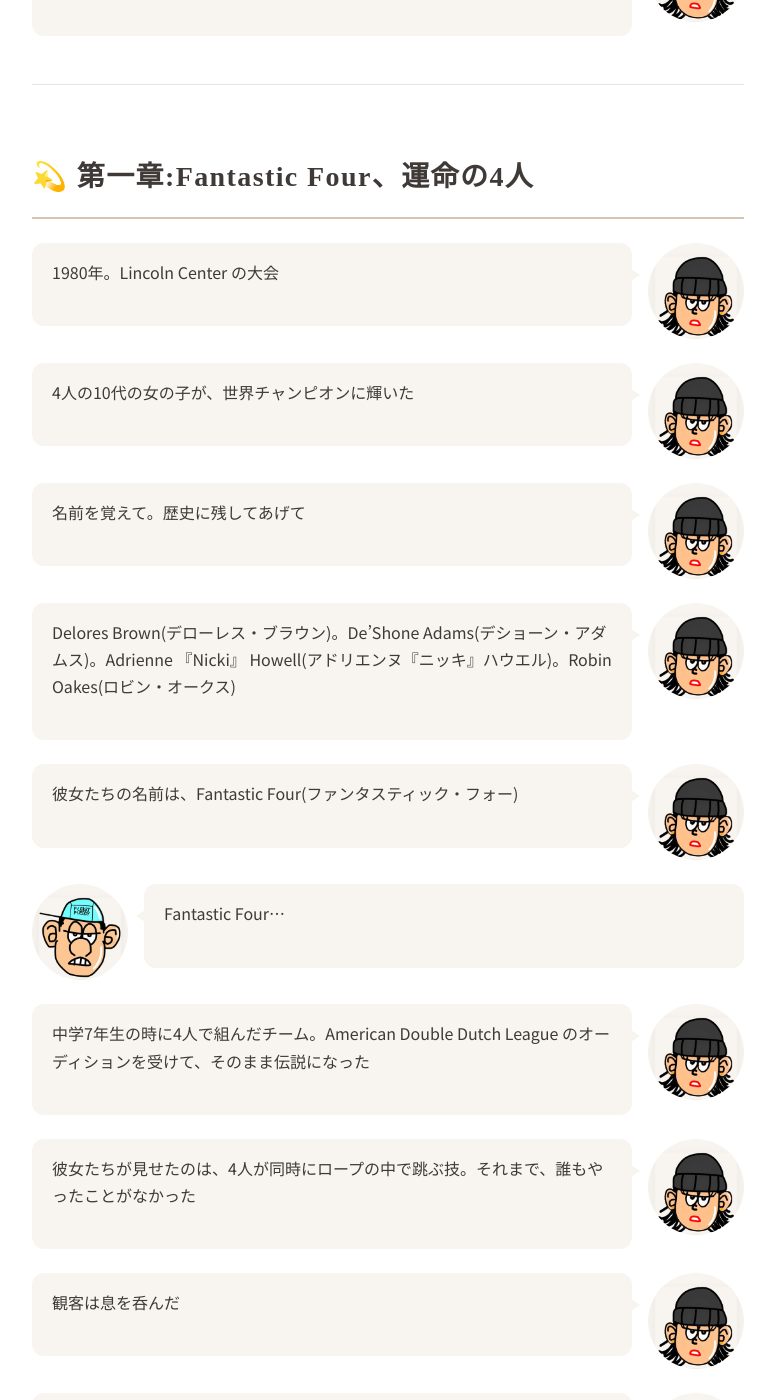
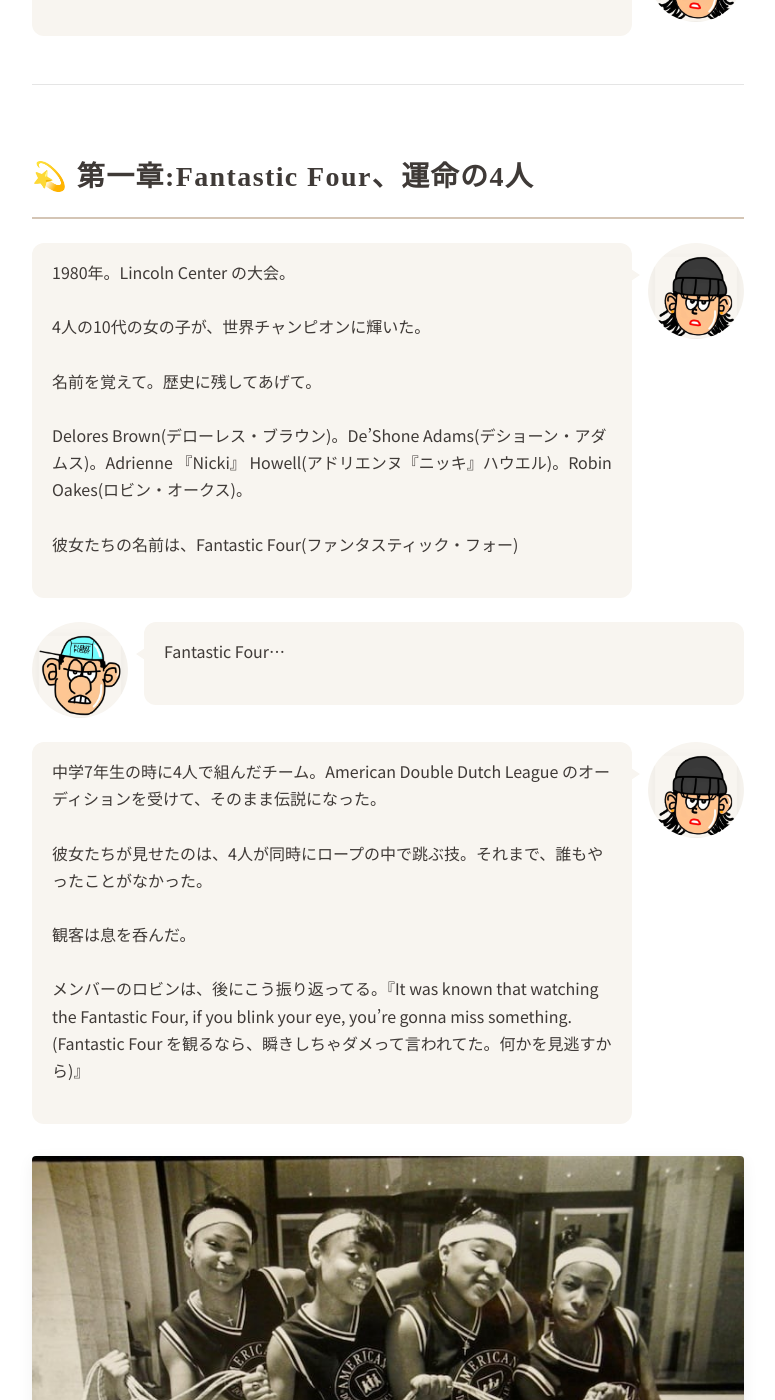
Before and after one commit to JunyaUnityDev/haribow-online-lesson-articles, a Jekyll site: the page built from _scheduled/dd-origin-part2.md, in a window 1280 px wide and 1400 px high, scrolled down 1555 px. Shown: the whole window, without its empty margins (252-1027 px from the left). Built offline with Jekyll 4.4.1, drawn with Linux system fonts in a browser that asks for light colours; some web fonts are replaced; some of the changed text lies outside the part shown.

Commit message:
Consolidate Maya bubbles + flesh out her bio
Maya bubble runs of 4+ consecutive sends got collapsed into single
bubbles using <br> for line breaks and <br><br> for paragraph breaks.
Five places in Part 1, seven places in Part 2. Bubble icon parade is
gone, the rhythmic chant is preserved as in-bubble line breaks.

Maya's character profile in both articles now carries her quirks
from the project's character bible: the 'oh she's mainstream now,
not into her anymore' move, the dead houseplants and 'no soul in
new clothes' line that breaks for new sneakers, and the new bit
JUNYA wanted: she's a Kubozuka Yosuke fan but cannot stand civilians
who talk like him. Same line gets added to CLAUDE.md so it's the
canonical Maya for any future article in this series.

Co-Authored-By: Claude Opus 4.7 (1M context) <noreply@anthropic.com>

```diff
--- a/_scheduled/dd-origin-part2.md
+++ b/_scheduled/dd-origin-part2.md
@@ -35,25 +35,11 @@ order: 7
 
 ## 💫 第一章:Fantastic Four、運命の4人
 
-{% include character.html name="maya" position="right" text="1980年。Lincoln Center の大会" %}
-
-{% include character.html name="maya" position="right" text="4人の10代の女の子が、世界チャンピオンに輝いた" %}
-
-{% include character.html name="maya" position="right" text="名前を覚えて。歴史に残してあげて" %}
-
-{% include character.html name="maya" position="right" text="Delores Brown(デローレス・ブラウン)。De'Shone Adams(デショーン・アダムス)。Adrienne 『Nicki』 Howell(アドリエンヌ『ニッキ』ハウエル)。Robin Oakes(ロビン・オークス)" %}
-
-{% include character.html name="maya" position="right" text="彼女たちの名前は、Fantastic Four(ファンタスティック・フォー)" %}
+{% include character.html name="maya" position="right" text="1980年。Lincoln Center の大会。<br><br>4人の10代の女の子が、世界チャンピオンに輝いた。<br><br>名前を覚えて。歴史に残してあげて。<br><br>Delores Brown(デローレス・ブラウン)。De'Shone Adams(デショーン・アダムス)。Adrienne 『Nicki』 Howell(アドリエンヌ『ニッキ』ハウエル)。Robin Oakes(ロビン・オークス)。<br><br>彼女たちの名前は、Fantastic Four(ファンタスティック・フォー)" %}
 
 {% include character.html name="flekky" position="left" text="Fantastic Four…" %}
 
-{% include character.html name="maya" position="right" text="中学7年生の時に4人で組んだチーム。American Double Dutch League のオーディションを受けて、そのまま伝説になった" %}
-
-{% include character.html name="maya" position="right" text="彼女たちが見せたのは、4人が同時にロープの中で跳ぶ技。それまで、誰もやったことがなかった" %}
-
-{% include character.html name="maya" position="right" text="観客は息を呑んだ" %}
-
-{% include character.html name="maya" position="right" text="メンバーのロビンは、後にこう振り返ってる。『It was known that watching the Fantastic Four, if you blink your eye, you're gonna miss something.(Fantastic Four を観るなら、瞬きしちゃダメって言われてた。何かを見逃すから)』" %}
+{% include character.html name="maya" position="right" text="中学7年生の時に4人で組んだチーム。American Double Dutch League のオーディションを受けて、そのまま伝説になった。<br><br>彼女たちが見せたのは、4人が同時にロープの中で跳ぶ技。それまで、誰もやったことがなかった。<br><br>観客は息を呑んだ。<br><br>メンバーのロビンは、後にこう振り返ってる。『It was known that watching the Fantastic Four, if you blink your eye, you're gonna miss something.(Fantastic Four を観るなら、瞬きしちゃダメって言われてた。何かを見逃すから)』" %}
 
 ![Fantastic Four（American Double Dutch League のユニフォーム姿、4人の集合写真）]({{ '/assets/images/fantastic-four-1980.jpg' | relative_url }})
 <small>写真出典: <a href="https://www.opb.org/article/2022/12/06/how-the-fantastic-four-took-double-dutch-to-new-heights/" target="_blank" rel="noopener">OPB — How the Fantastic Four took Double Dutch to new heights</a></small>
@@ -82,17 +68,7 @@ order: 7
 
 {% include character.html name="flekky" position="left" text="女性のオーガナイザーっすか?" %}
 
-{% include character.html name="maya" position="right" text="そう。彼女には、ある悩みがあった。『ヒップホップが、男だけの世界になりかけてる』って" %}
-
-{% include character.html name="maya" position="right" text="彼女自身の言葉:『The hip-hop scene was so male-dominated and I wanted to infuse some female energy.(ヒップホップ・シーンは男ばかりだった。だから、女性のエネルギーを注ぎ込みたかった)』" %}
-
-{% include character.html name="maya" position="right" text="1981年9月のある日、彼女はテレビでマクドナルドのCMを見た" %}
-
-{% include character.html name="maya" position="right" text="跳んでいた4人の女の子に、釘付けになった" %}
-
-{% include character.html name="maya" position="right" text="『彼女たちを探し出さなきゃ』" %}
-
-{% include character.html name="maya" position="right" text="Ruza は、警察の許認可システムを一つ一つクリアして、Walker と Williams から許可を取り付けて、Fantastic Four を Roxy に連れてきた" %}
+{% include character.html name="maya" position="right" text="そう。彼女には、ある悩みがあった。『ヒップホップが、男だけの世界になりかけてる』って。<br><br>彼女自身の言葉:『The hip-hop scene was so male-dominated and I wanted to infuse some female energy.(ヒップホップ・シーンは男ばかりだった。だから、女性のエネルギーを注ぎ込みたかった)』<br><br>1981年9月のある日、彼女はテレビでマクドナルドのCMを見た。<br><br>跳んでいた4人の女の子に、釘付けになった。<br><br>『彼女たちを探し出さなきゃ』<br><br>Ruza は、警察の許認可システムを一つ一つクリアして、Walker と Williams から許可を取り付けて、Fantastic Four を Roxy に連れてきた" %}
 
 {% include character.html name="flekky" position="left" text="警察と交渉…" %}
 
@@ -107,32 +83,14 @@ order: 7
 
 ## 🎵 第三章:5つのカルチャーが、同じ床の上で生きていた夜
 
-{% include character.html name="maya" position="right" text="The Roxy のフロア、1982年のあの夜" %}
-
-{% include character.html name="maya" position="right" text="DJ Afrika Bambaataa(アフリカ・バンバータ)がレコードを回してた。ヒップホップ第二世代のリーダー" %}
-
-{% include character.html name="maya" position="right" text="Infinity Rappers(インフィニティ・ラッパーズ)がライムを刻んでた" %}
-
-{% include character.html name="maya" position="right" text="Futura 2000(フューチュラ2000)と Fab 5 Freddy(ファブ・ファイブ・フレディ)がスプレー缶でキャンバスを彩ってた。グラフィティの伝説" %}
-
-{% include character.html name="maya" position="right" text="そして、Rock Steady Crew(ロック・ステディ・クルー)がブレイクダンスを始める前" %}
-
-{% include character.html name="maya" position="right" text="フロアの真ん中で、Fantastic Four が縄を跳んだ" %}
+{% include character.html name="maya" position="right" text="The Roxy のフロア、1982年のあの夜。<br><br>DJ Afrika Bambaataa(アフリカ・バンバータ)がレコードを回してた。ヒップホップ第二世代のリーダー。<br><br>Infinity Rappers(インフィニティ・ラッパーズ)がライムを刻んでた。<br><br>Futura 2000(フューチュラ2000)と Fab 5 Freddy(ファブ・ファイブ・フレディ)がスプレー缶でキャンバスを彩ってた。グラフィティの伝説。<br><br>そして、Rock Steady Crew(ロック・ステディ・クルー)がブレイクダンスを始める前。<br><br>フロアの真ん中で、Fantastic Four が縄を跳んだ" %}
 
 ![DJ・MC・グラフィティ・Bboy・Double Dutch が同じフロアに同居するイメージ]({{ '/assets/images/ai-generated/dd-origin-part2-ch3-five-cultures.jpeg' | relative_url }})
 <small>※ 写真はイメージです。AI（Gemini）で生成。</small>
 
 {% include character.html name="flekky" position="left" text="うわぁ…" %}
 
-{% include character.html name="maya" position="right" text="DJ、MC、グラフィティ、Bboy、そして — Double Dutch" %}
-
-{% include character.html name="maya" position="right" text="その夜、5つのカルチャーが同じ床の上で生きていた" %}
-
-{% include character.html name="maya" position="right" text="ヒップホップの伝説、Fab 5 Freddy はこう証言してる" %}
-
-{% include character.html name="maya" position="right" text="『The tour in France was New York City rap, and double dutch was part of the street culture. It fit perfectly.(フランス・ツアーはニューヨーク・ラップだった。ダブルダッチはストリート文化の一部。完璧にハマってた)』" %}
-
-{% include character.html name="maya" position="right" text="『Every time you'd watch them it was astonishing.(あの子たちを観るたびに、驚かされた)』" %}
+{% include character.html name="maya" position="right" text="DJ、MC、グラフィティ、Bboy、そして — Double Dutch。<br><br>その夜、5つのカルチャーが同じ床の上で生きていた。<br><br>ヒップホップの伝説、Fab 5 Freddy はこう証言してる。<br><br>『The tour in France was New York City rap, and double dutch was part of the street culture. It fit perfectly.(フランス・ツアーはニューヨーク・ラップだった。ダブルダッチはストリート文化の一部。完璧にハマってた)』<br><br>『Every time you'd watch them it was astonishing.(あの子たちを観るたびに、驚かされた)』" %}
 
 {% include character.html name="flekky" position="left" text="その夜の Roxy にいたかったっす…" %}
 
@@ -142,24 +100,12 @@ order: 7
 
 ## 🌍 第四章:そして、世界へ
 
-{% include character.html name="maya" position="right" text="1982年11月。New York City Rap Tour" %}
-
-{% include character.html name="maya" position="right" text="Fab 5 Freddy と Ruza Blue が企画した、ヒップホップを世界に紹介するツアー" %}
-
-{% include character.html name="maya" position="right" text="行き先は、フランス・パリ" %}
-
-{% include character.html name="maya" position="right" text="DJ、MC、グラフィティ・アーティスト、Bboy。そして、Fantastic Four" %}
+{% include character.html name="maya" position="right" text="1982年11月。New York City Rap Tour。<br><br>Fab 5 Freddy と Ruza Blue が企画した、ヒップホップを世界に紹介するツアー。<br><br>行き先は、フランス・パリ。<br><br>DJ、MC、グラフィティ・アーティスト、Bboy。そして、Fantastic Four" %}
 
 ![1982年11月29日、フランス・メス（Metz）でのNew York City Rap Tour。ターンテーブルの前で縄を跳ぶ Fantastic Four]({{ '/assets/images/nyc-rap-tour-paris-1982.jpg' | relative_url }})
 <small>写真出典: <a href="https://www.republicain-lorrain.fr/actualite/2019/01/25/nyc-rap-tour-en-1982-la-france-et-metz-decouvrent-la-culture-hip-hop-us" target="_blank" rel="noopener">Le Républicain Lorrain — NYC Rap Tour en 1982</a>（Le Républicain Lorrain アーカイブ）</small>
 
-{% include character.html name="maya" position="right" text="ヨーロッパに渡ったのは、ヒップホップの『5つの要素』だった" %}
-
-{% include character.html name="maya" position="right" text="Fantastic Four のメンバー、デローレスはこう言ってる。『In France they were like, The Americans are coming to town! At this point, rap was coming into its own. We had Afrika Bambaataa, the Rock Steady Crew, and us.(フランスでは「アメリカ人がやってきた!」って感じだった。ラップが台頭してきた時期で、Afrika Bambaataa、Rock Steady Crew、そしてあたしたちがいた)』" %}
-
-{% include character.html name="maya" position="right" text="ヒップホップは、男だけの文化として渡ったんじゃない。ダブルダッチを連れて、女性のエネルギーと一緒にヨーロッパに渡った" %}
-
-{% include character.html name="maya" position="right" text="だから今でも、フランスでは、ダブルダッチは『ヒップホップの女性的シンボル』として記憶されてる" %}
+{% include character.html name="maya" position="right" text="ヨーロッパに渡ったのは、ヒップホップの『5つの要素』だった。<br><br>Fantastic Four のメンバー、デローレスはこう言ってる。『In France they were like, The Americans are coming to town! At this point, rap was coming into its own. We had Afrika Bambaataa, the Rock Steady Crew, and us.(フランスでは「アメリカ人がやってきた!」って感じだった。ラップが台頭してきた時期で、Afrika Bambaataa、Rock Steady Crew、そしてあたしたちがいた)』<br><br>ヒップホップは、男だけの文化として渡ったんじゃない。ダブルダッチを連れて、女性のエネルギーと一緒にヨーロッパに渡った。<br><br>だから今でも、フランスでは、ダブルダッチは『ヒップホップの女性的シンボル』として記憶されてる" %}
 
 {% include character.html name="flekky" position="left" text="フランスで…" %}
 
```
Also changed, not shown: other parts of _scheduled/dd-origin-part2.md (+3 -1 lines), CLAUDE.md (+1 -1 lines), _scheduled/dd-origin-part1.md (+8 -42 lines).
